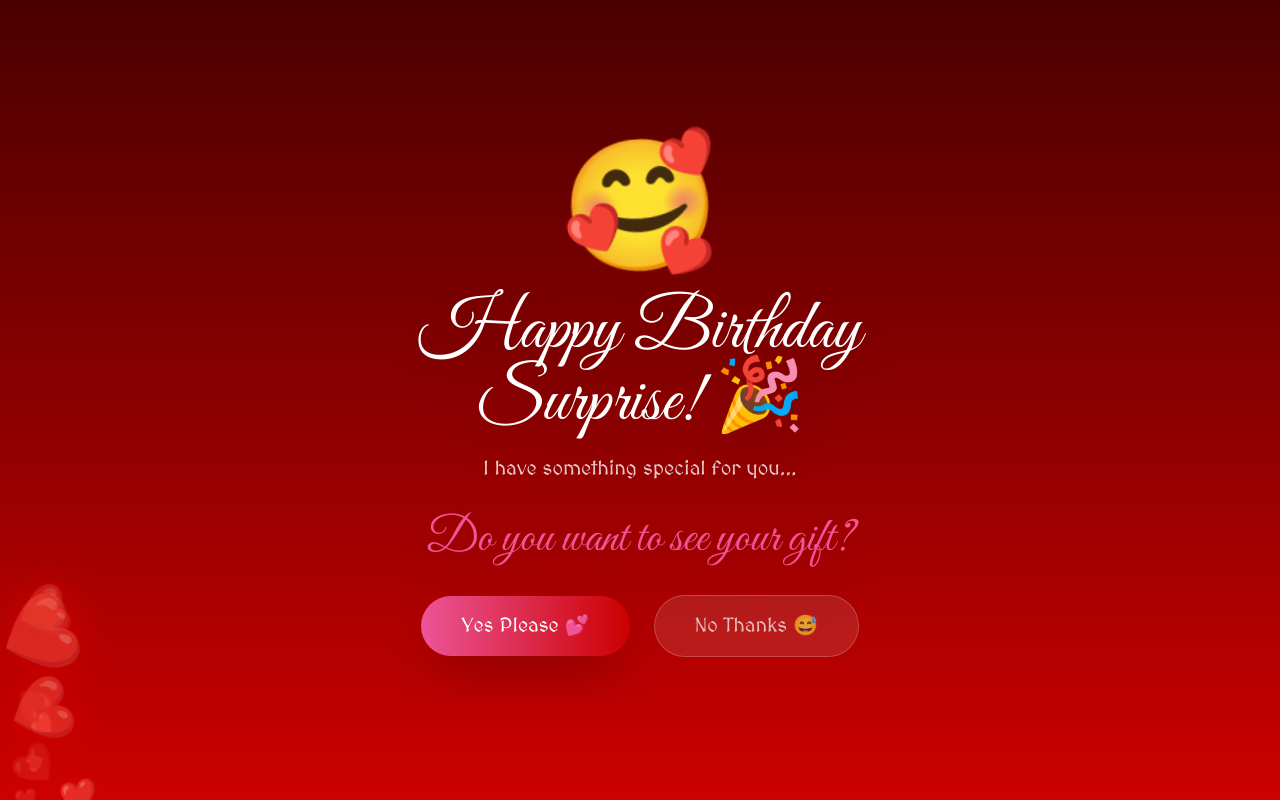
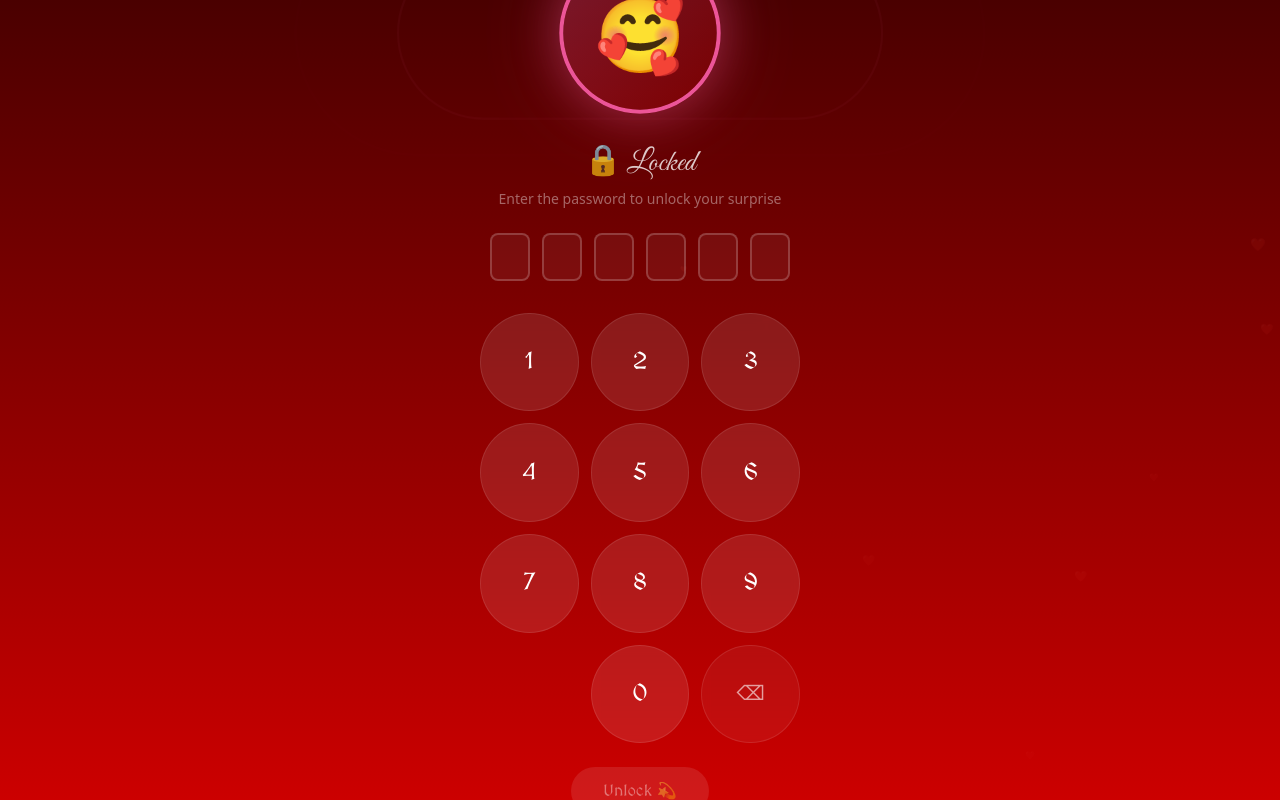
Before and after one commit to BL3Z0/iLoveYou_Prototype, a Next.js app in the folder letters-for-my-love/: page / in a window 1280 px wide. Built offline with nearby package versions, Linux system fonts and the light colour scheme; a web font is replaced by a local one.

Commit message:
Implement password screen and change audio source
Added password protection to the home page and updated the audio file.

```diff
--- a/letters-for-my-love/pages/index.js
+++ b/letters-for-my-love/pages/index.js
@@ -2,6 +2,7 @@ import { useState, useEffect, useRef } from 'react';
 import Head from 'next/head';
 import dynamic from 'next/dynamic';
 import LoadingScreen from '../components/LoadingScreen';
+import PasswordScreen from '../components/PasswordScreen';
 import { AnimatePresence } from 'framer-motion';
 
 // Dynamically import components that use browser features
@@ -11,6 +12,7 @@ const MemoryBox = dynamic(() => import('../components/MemoryBox'), { ssr: false
 
 export default function Home() {
   const [isLoading, setIsLoading] = useState(true);
+  const [isLocked, setIsLocked] = useState(true);
   const [currentPage, setCurrentPage] = useState('welcome');
   const [lettersCompleted, setLettersCompleted] = useState(0);
   const [isMusicEnabled, setIsMusicEnabled] = useState(false);
@@ -44,8 +46,16 @@ export default function Home() {
     setLettersCompleted(prev => prev + 1);
   };
 
+  const handlePasswordSuccess = () => {
+    setIsLocked(false);
+  };
+
   if (isLoading) {
     return <LoadingScreen />;
+  }
+
+  if (isLocked) {
+    return <PasswordScreen onSuccess={handlePasswordSuccess} />;
   }
 
   return (
@@ -59,7 +69,7 @@ export default function Home() {
       {/* Background Music */}
       <audio
         ref={audioRef}
-        src="/audio/Shine_Bright_Like_A_Diamond.mp3"
+        src="/audio/Pretty_Girl.mp3"
         loop
         preload="auto"
       />
@@ -90,4 +100,4 @@ export default function Home() {
       </div>
     </>
   );
-    }
+}
```
